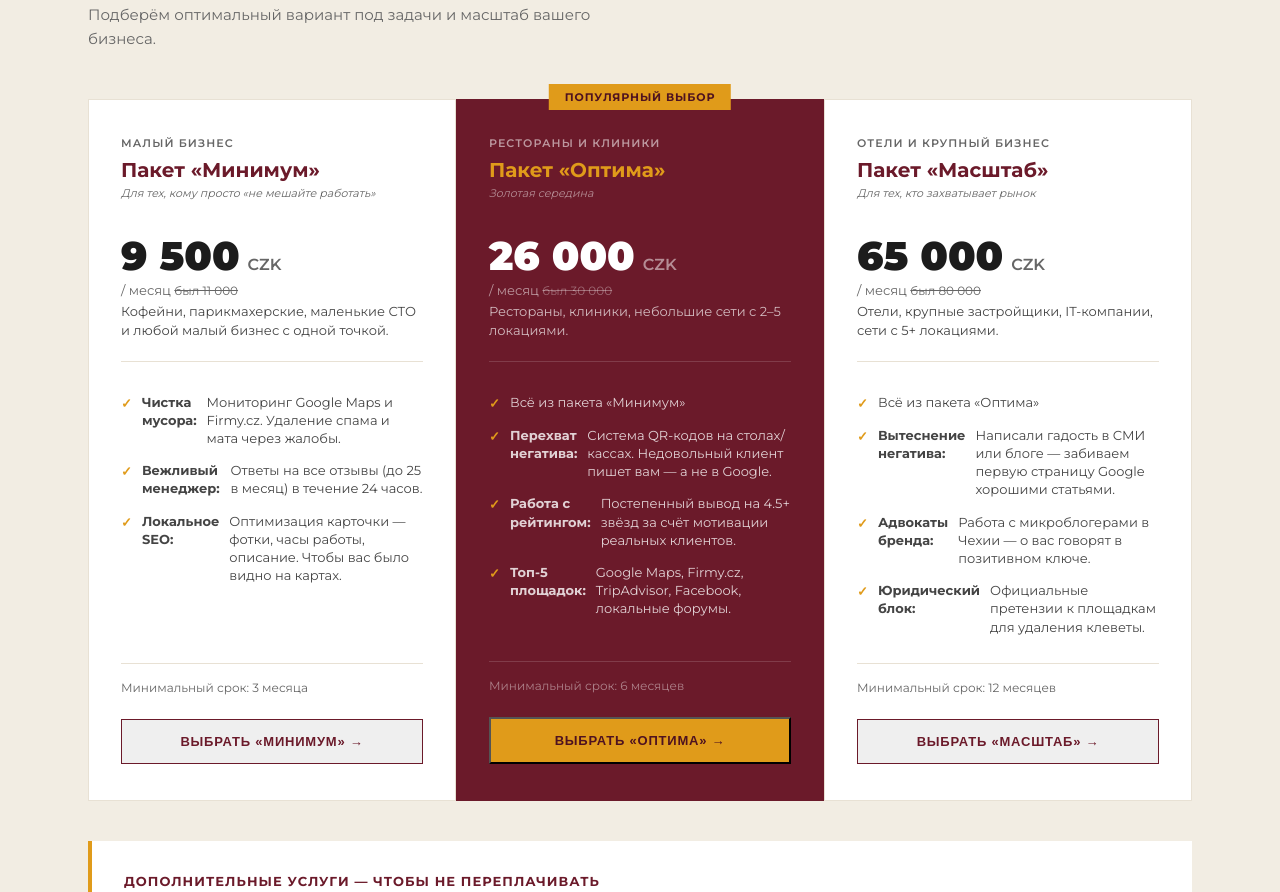
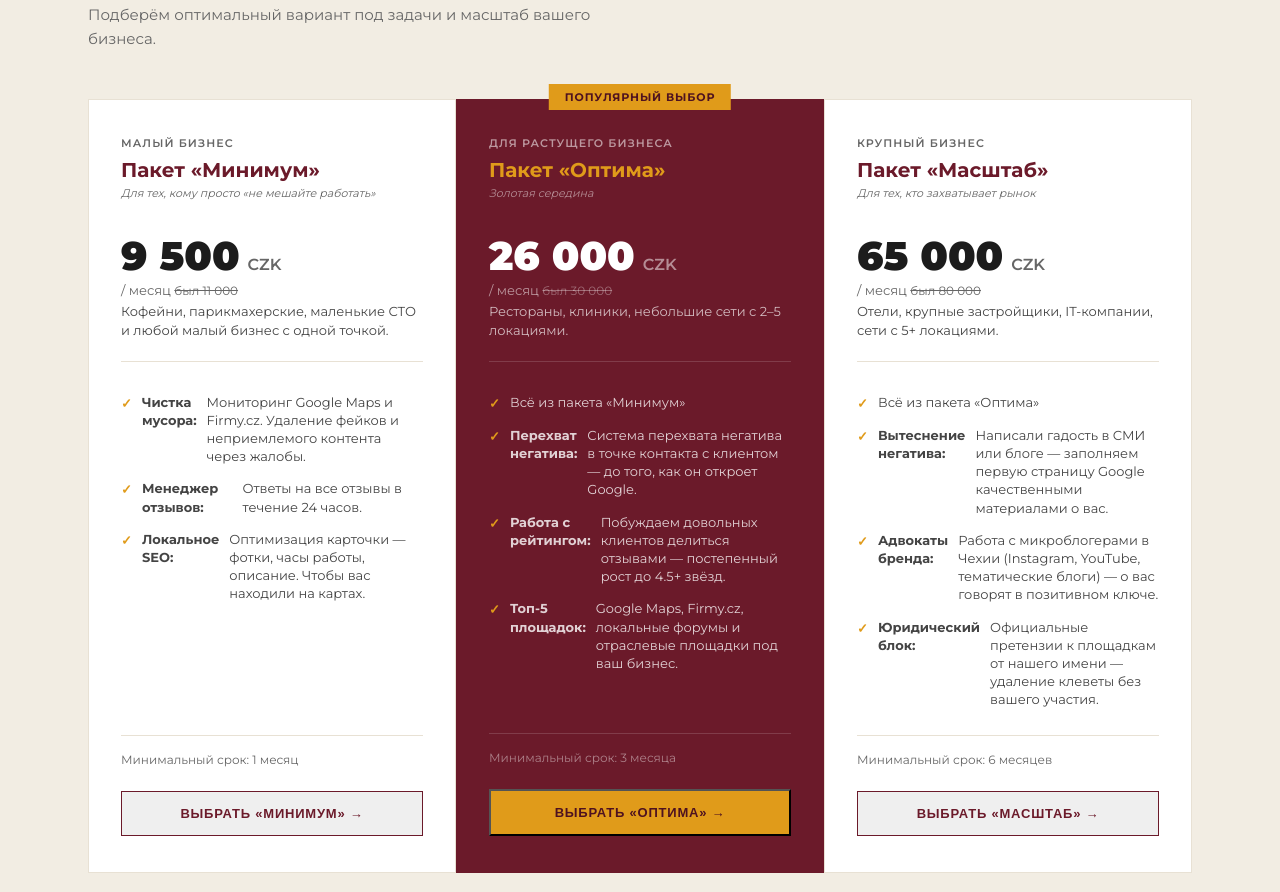
Before and after one commit to evakroxina-prog/me-reputation, a plain HTML site: page index.html in a window 1280 px wide. Shown: the part 3594-4486 px from the top of the page. Drawn offline with nearby package versions, Linux system fonts and the light colour scheme; a script that the page names is missing; a web font is replaced by a local one.

Commit message:
Update index.html

```diff
--- a/index.html
+++ b/index.html
@@ -798,18 +798,18 @@
         <div class="pkg-price-sub">/ месяц <span style="color:var(--text-light); text-decoration:line-through; font-size:12px;">был 11 000</span></div>
         <div class="pkg-who">Кофейни, парикмахерские, маленькие СТО и любой малый бизнес с одной точкой.</div>
         <ul class="pkg-features">
-          <li><strong>Чистка мусора:</strong> Мониторинг Google Maps и Firmy.cz. Удаление спама и мата через жалобы.</li>
-          <li><strong>Вежливый менеджер:</strong> Ответы на все отзывы (до 25 в месяц) в течение 24 часов.</li>
-          <li><strong>Локальное SEO:</strong> Оптимизация карточки — фотки, часы работы, описание. Чтобы вас было видно на картах.</li>
+          <li><strong>Чистка мусора:</strong> Мониторинг Google Maps и Firmy.cz. Удаление фейков и неприемлемого контента через жалобы.</li>
+          <li><strong>Менеджер отзывов:</strong> Ответы на все отзывы в течение 24 часов.</li>
+          <li><strong>Локальное SEO:</strong> Оптимизация карточки — фотки, часы работы, описание. Чтобы вас находили на картах.</li>
         </ul>
-        <div class="pkg-setup">Минимальный срок: 3 месяца</div>
+        <div class="pkg-setup">Минимальный срок: 1 месяц</div>
         <button onclick="openModal('start')" class="pkg-cta pkg-cta-light" style="width:100%;cursor:pointer;">Выбрать «Минимум» →</button>
       </div>
 
       <!-- OPTIMA FEATURED -->
       <div class="pkg-card featured">
         <div class="pkg-badge">ПОПУЛЯРНЫЙ ВЫБОР</div>
-        <div class="pkg-type">Рестораны и клиники</div>
+        <div class="pkg-type">ДЛЯ РАСТУЩЕГО БИЗНЕСА</div>
         <div class="pkg-name">Пакет «Оптима»</div>
         <div style="font-size:11px; color:rgba(255,255,255,0.5); font-style:italic; margin-bottom:12px;">Золотая середина</div>
         <div style="display: flex; align-items: baseline; gap: 8px; margin: 8px 0 2px;">
@@ -820,17 +820,17 @@
         <div class="pkg-who">Рестораны, клиники, небольшие сети с 2–5 локациями.</div>
         <ul class="pkg-features">
           <li>Всё из пакета «Минимум»</li>
-          <li><strong>Перехват негатива:</strong> Система QR-кодов на столах/кассах. Недовольный клиент пишет вам — а не в Google.</li>
-          <li><strong>Работа с рейтингом:</strong> Постепенный вывод на 4.5+ звёзд за счёт мотивации реальных клиентов.</li>
-          <li><strong>Топ-5 площадок:</strong> Google Maps, Firmy.cz, TripAdvisor, Facebook, локальные форумы.</li>
+          <li><strong>Перехват негатива:</strong> Система перехвата негатива в точке контакта с клиентом — до того, как он откроет Google.</li>
+          <li><strong>Работа с рейтингом:</strong> Побуждаем довольных клиентов делиться отзывами — постепенный рост до 4.5+ звёзд.</li>
+          <li><strong>Топ-5 площадок:</strong> Google Maps, Firmy.cz, локальные форумы и отраслевые площадки под ваш бизнес.</li>
         </ul>
-        <div class="pkg-setup">Минимальный срок: 6 месяцев</div>
+        <div class="pkg-setup">Минимальный срок: 3 месяца</div>
         <button onclick="openModal('razvitie')" class="pkg-cta pkg-cta-gold" style="width:100%;cursor:pointer;">Выбрать «Оптима» →</button>
       </div>
 
       <!-- SCALE -->
       <div class="pkg-card">
-        <div class="pkg-type">Отели и крупный бизнес</div>
+        <div class="pkg-type">Крупный бизнес</div>
         <div class="pkg-name">Пакет «Масштаб»</div>
         <div style="font-size:11px; color:var(--text-light); font-style:italic; margin-bottom:12px;">Для тех, кто захватывает рынок</div>
         <div style="display: flex; align-items: baseline; gap: 8px; margin: 8px 0 2px;">
@@ -841,11 +841,11 @@
         <div class="pkg-who">Отели, крупные застройщики, IT-компании, сети с 5+ локациями.</div>
         <ul class="pkg-features">
           <li>Всё из пакета «Оптима»</li>
-          <li><strong>Вытеснение негатива:</strong> Написали гадость в СМИ или блоге — забиваем первую страницу Google хорошими статьями.</li>
-          <li><strong>Адвокаты бренда:</strong> Работа с микроблогерами в Чехии — о вас говорят в позитивном ключе.</li>
-          <li><strong>Юридический блок:</strong> Официальные претензии к площадкам для удаления клеветы.</li>
+          <li><strong>Вытеснение негатива:</strong> Написали гадость в СМИ или блоге — заполняем первую страницу Google качественными материалами о вас.</li>
+          <li><strong>Адвокаты бренда:</strong> Работа с микроблогерами в Чехии (Instagram, YouTube, тематические блоги) — о вас говорят в позитивном ключе.</li>
+          <li><strong>Юридический блок:</strong> Официальные претензии к площадкам от нашего имени — удаление клеветы без вашего участия.</li>
         </ul>
-        <div class="pkg-setup">Минимальный срок: 12 месяцев</div>
+        <div class="pkg-setup">Минимальный срок: 6 месяцев</div>
         <button onclick="openModal('premium')" class="pkg-cta pkg-cta-light" style="width:100%;cursor:pointer;">Выбрать «Масштаб» →</button>
       </div>
     </div>
@@ -879,7 +879,7 @@
     <div class="reviews-grid">
       <div class="review-card">
         <div class="review-stars">★★★★★</div>
-        <div class="review-text">«Когда конкуренты атаковали нас чёрным пиаром в поиске, продажи встали. Агентство помогло полностью зачистить выдачу Google и вытеснить фейковые статьи. Доверие клиентов вернулось мгновенно — это спасло нашу репутацию и выручку»</div>
+        <div class="review-text">«Мы думали, что отзывы — это "приятный бонус". Оказалось, это продажи. Ребята настроили процесс, закрыли пробелы в профиле и наладили ответы — и люди стали чаще звонить и записываться, потому что увидели порядок и живую коммуникацию»</div>
         <div class="review-author">Елена К.</div>
         <div class="review-role">Автор психологических программ и курсов (100к+ участников)</div>
         <div class="review-result">+ Вытеснили 90% негатива из топ-10 Google · Рост конверсии в покупку на 25%</div>
```
